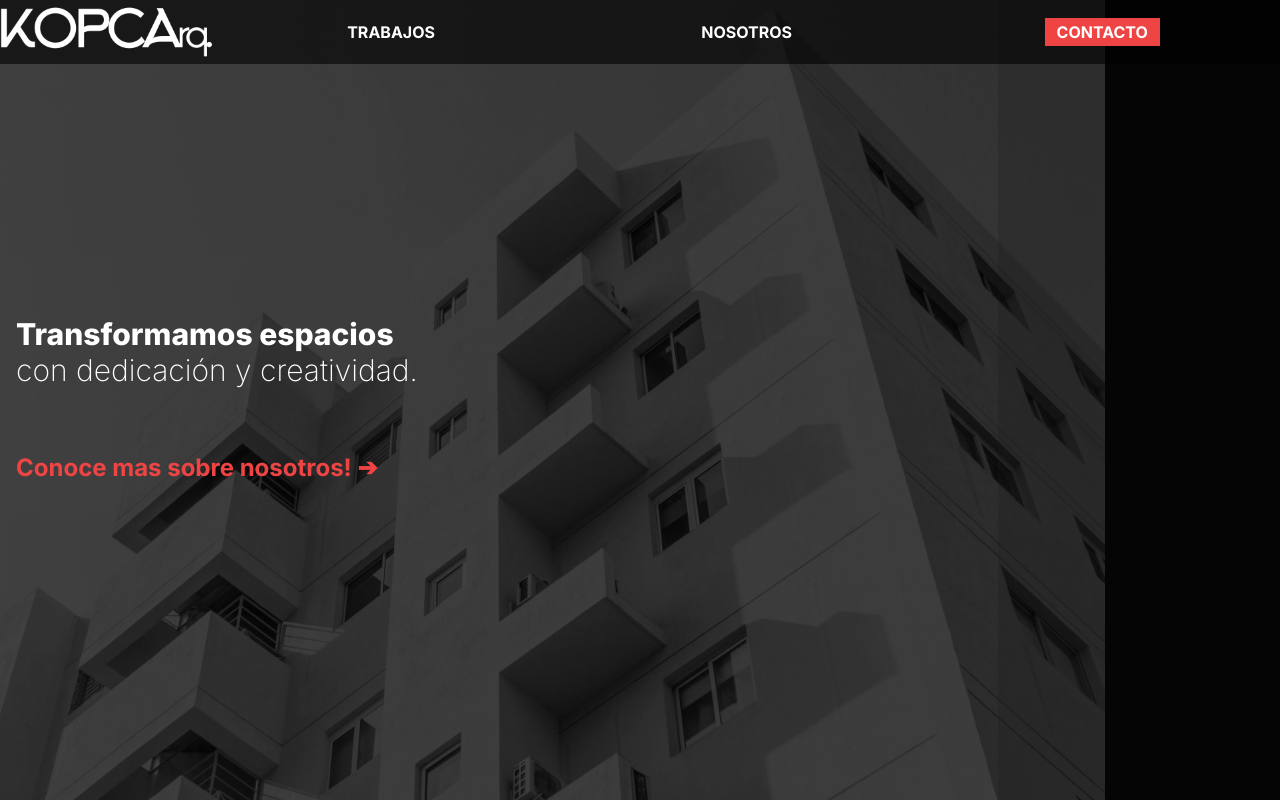
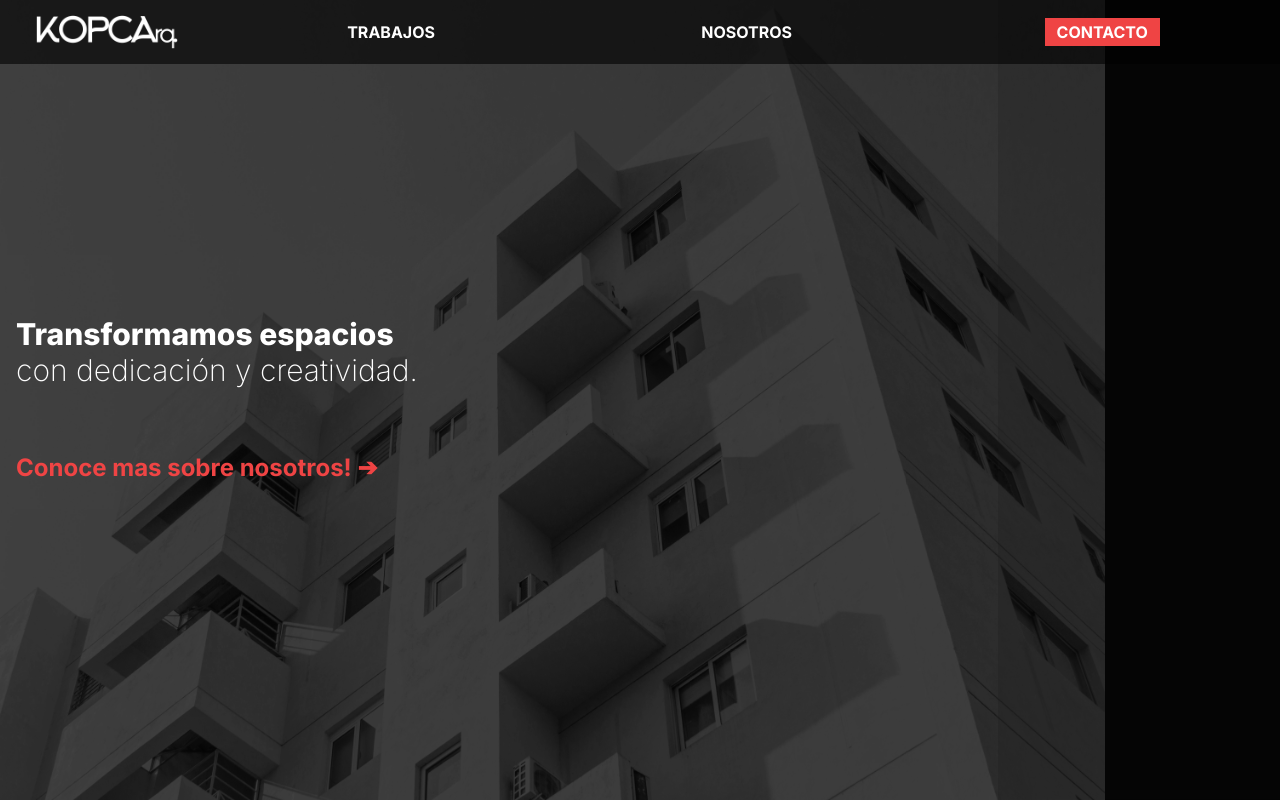
Before and after one commit to matikopca/kopcarq, a Next.js app: page / in a window 1280 px wide. Built offline with nearby package versions, Linux system fonts and the light colour scheme.

Commit message:
design navbar
Signed-off-by: Mati Kopca <86090600+matikopca@users.noreply.github.com>

```diff
--- a/src/app/navbar.tsx
+++ b/src/app/navbar.tsx
@@ -12,33 +12,38 @@ export default function Navbar() {
 
     return (
         // <div className="z-50 grid grid-cols-4 h-20 w-full bg-gradient-to-b border-b-2 outline-black outline-1.5 outline border-b-amber-500 from-red-950 bg-red-600 text-white sticky overflow-hidden">
-        <div className={`z-50 visible flex justify-between items-center w-full absolute overflow-hidden text-white  md:bg-black md:bg-opacity-60
-        ${isOpen ? "h-screen" : "transition-all ease-out duration-700 w-0 h-16"}`}>
+        <div className={`z-50 visible flex justify-between items-center w-full absolute overflow-hidden text-white md:h-16  md:bg-black md:bg-opacity-60
+        ${isOpen ? "absolute top-0 h-screen bg-black transition-all ease-in duration-700" : "transition-all ease-out duration-500 w-0 h-16"}`}>
 
-            <a href='#headerRef' onClick={toggleNav} className="h-auto flex justify-center pl-3 md:p-0 md:flex-1 md:w-10/12 text-center]">
-                <Image src="/kopcarqblanco.png" alt="Kopcarq Logo" width={150} height={150} className="h-min w-min md:h-full md:w-fit top-0 left-0 relative rounded-br-md" />
+            <a href='#headerRef' onClick={toggleNav}
+                className={`h-24 relative md:h-20 flex justify-center pl-3 md:p-0 md:flex-1 md:w-10/12 text-center
+            ${isOpen ? "absolute top-0 p-0" : ""} `}>
+                <Image src="/kopcarqblanco.png" alt="Kopcarq Logo" width={150} height={150}
+                    className={`h-min w-fit md:h-full md:w-fit top-0 left-0 relative rounded-br-md`} />
             </a>
 
-            <div className="bg-red-500 flex m-0 h-full top-0 right-0 absolute pl-3 justify-center items-center rounded-bl-md md:hidden">
+            <div className={`bg-red-500 flex m-0 top-0 right-0 absolute pl-3 justify-center items-center rounded-bl-md md:hidden
+            ${isOpen ? "absolute h-16 top-0 right-0" : "h-16"} `}>
                 <Hamburger toggled={isOpen} toggle={setOpen} direction="left" />
             </div>
 
             <div className={`-z-10  flex flex-col h-0 w-0 overflow-hidden relative text-center justify-center items-center rounded-bl-[50px]
             md:w-screen md:h-16 md:top-0 md:right-0 md:rounded-none md:flex-row md:flex-[5-0-0]
-            ${isOpen ? "transition-all ease-in duration-700 top-0 right-0 h-screen w-screen rounded-bl-none" :
-                    "transition-all ease-out duration-700 -top-5 right-0"}`} >
+            ${isOpen ? "transition-none ease-in duration-300 top-0 right-0 h-screen w-screen rounded-bl-none" :
+                    "transition-none ease-out duration-700 -top-5"}`} >
+
                 <a href='#trabajosRef' onClick={toggleNav}
-                    className="flex-1 font-bold hover:text-red-500 hover:ease-in-out hover:rounded-b-2xl hover:border-solid hover:border-collapse  duration-400 hover:scale-110">
+                    className="flex-1 max-h-14 md:h-auto font-bold hover:text-red-500 hover:ease-in-out hover:rounded-b-2xl hover:border-solid hover:border-collapse transition-all duration-400 hover:scale-150">
                     TRABAJOS
                 </a>
 
                 <a href='#nosotrosRef' onClick={toggleNav}
-                    className="flex-1 font-bold hover:text-red-500 hover:ease-in-out hover:rounded-b-2xl hover:border-solid hover:border-collapse  duration-400 hover:scale-110">
+                    className="flex-1 max-h-14 md:h-auto font-bold hover:text-red-500 hover:ease-in-out hover:rounded-b-2xl hover:border-solid hover:border-collapse transition-all duration-400 hover:scale-150">
                     NOSOTROS
                 </a>
 
-                <a href='#contactoRef' onClick={toggleNav} className="flex-1 font-bold hover:scale-110">
-                    <span className="md:py-1 px-3 md:bg-red-500 hover:ease-in-out hover:border-solid hover:border-collapse duration-400">
+                <a href='#contactoRef' onClick={toggleNav} className="flex-1 max-h-14 md:h-auto font-bold transition-all duration-400 hover:scale-150">
+                    <span className="md:py-1 px-3 md:bg-red-500 hover:ease-in-out hover:border-solid hover:border-collapse ">
                         CONTACTO
                     </span>
                 </a>
```
